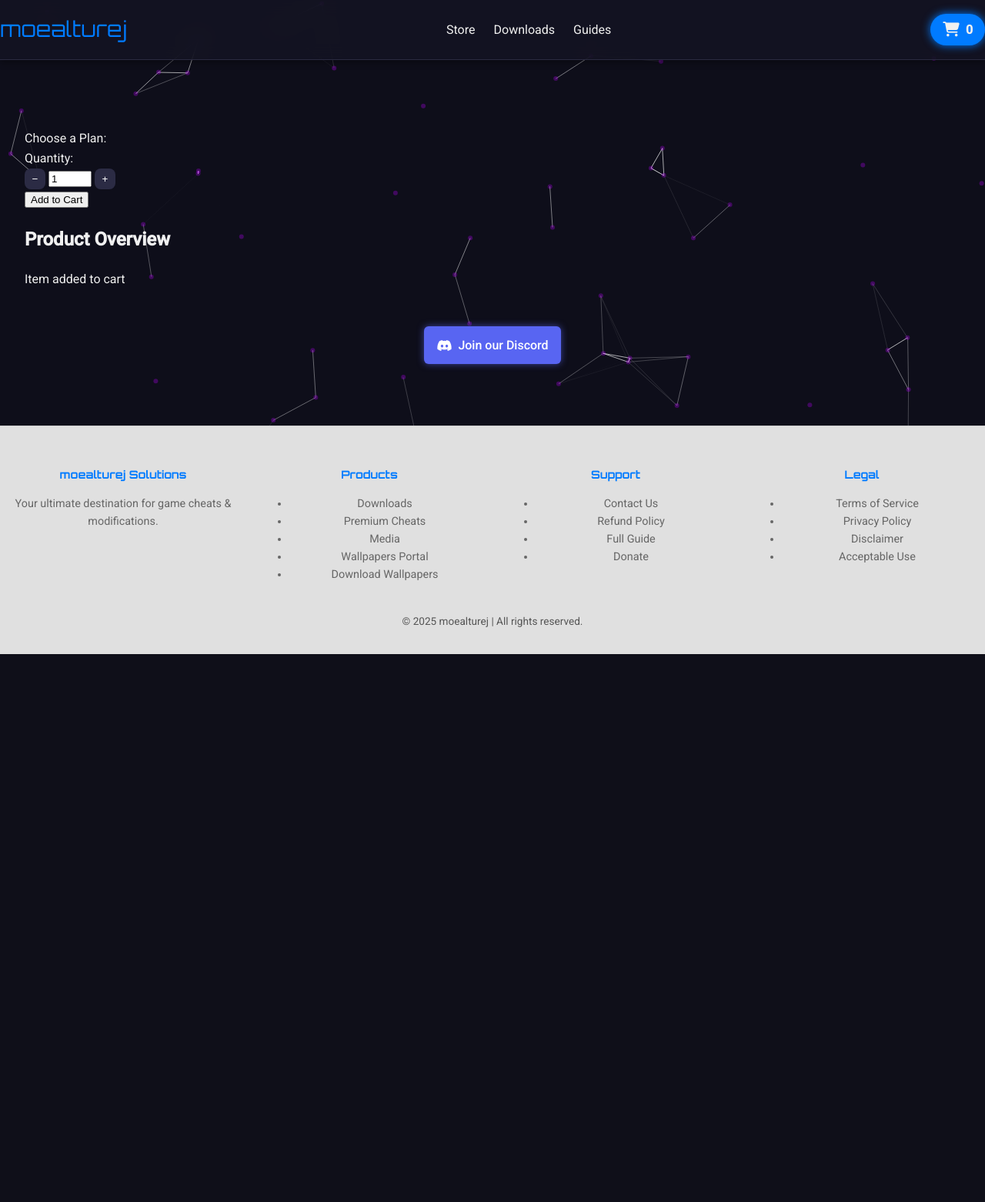
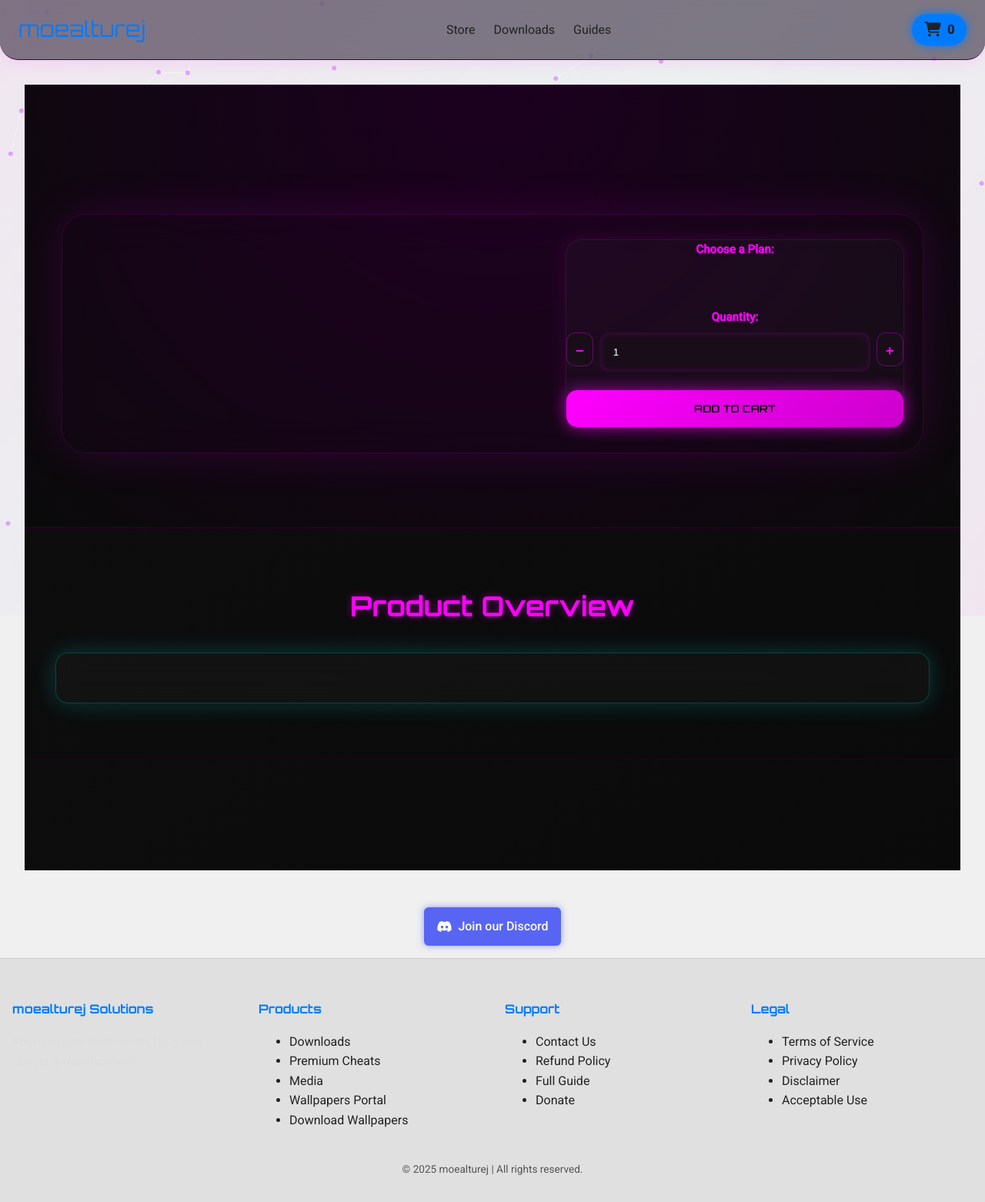
Before and after one commit to moealturej/moealturej-services, a Flask app: template templates/product.html in a window 1280 px wide. Shown: the whole page at 77% size. Before the commit the page ends 850 px from the top, so only its background shows below. Run offline with Flask 3, Linux system fonts and the light colour scheme; the template is opened without the code that fills it, so the values that code supplies are empty.

Commit message:
Update main.css

```diff
--- a/static/css/main.css
+++ b/static/css/main.css
@@ -1,35 +1,90 @@
-body {
-  margin: 0;
+@import url('https://fonts.googleapis.com/css2?family=Orbitron:wght@500;700&family=Roboto:wght@400;500&display=swap');
+
+/* —————————————————————— BASE —————————————————————— */
+.product-page {
+  position: relative;
   font-family: 'Roboto', sans-serif;
-  background-color: #0e0e1a;
-  background-size: cover;
-  background-repeat: no-repeat;
-  background-attachment: fixed;
   color: #f0f0f0;
-  line-height: 1.6;
+  overflow-x: hidden;
+  min-height: 100vh;
+  scroll-behavior: smooth;
 }
 
+.product-page *,
+.product-page *::before,
+.product-page *::after {
+  box-sizing: border-box;
+  margin: 0;
+  padding: 0;
+}
+
+/* —————————————————————— BACKGROUND LAYERS —————————————————————— */
+body::before {
+  content: "";
+  position: fixed;
+  inset: 0;
+  background: linear-gradient(130deg, rgba(255,0,255,0.04), rgba(0,255,255,0.02), rgba(255,0,255,0.04));
+  z-index: -2;
+  pointer-events: none;
+}
+
+#particles-js {
+  position: fixed;
+  inset: 0;
+  z-index: -1;
+  pointer-events: none;
+}
+
+/* —————————————————————— TYPOGRAPHY —————————————————————— */
+h1, h2, h3 {
+  font-family: 'Orbitron', sans-serif;
+  color: #ff00ff;
+  text-shadow: 0 0 6px #ff00ff88;
+  margin-bottom: 0.75rem;
+}
+h1 { font-size: clamp(2rem, 5vw, 3rem); }
+h2 { font-size: clamp(1.5rem, 4vw, 2.5rem); }
+h3 { font-size: clamp(1.2rem, 3vw, 2rem); }
+
+p {
+  line-height: 1.6;
+  color: #ddd;
+  font-size: 1rem;
+  margin-bottom: 1.2rem;
+}
+
+/* —————————————————————— CONTAINER —————————————————————— */
+.container {
+  max-width: 1280px;
+  margin: 0 auto;
+  padding: 2rem 1rem;
+}
+
+/* —————————————————————— HEADER —————————————————————— */
 .site-header {
-  background: rgba(20, 20, 35, 0.8);
-  backdrop-filter: blur(12px);
-  border-bottom: 1px solid #2a2a40;
-  padding: 1rem 0;
-  box-shadow: 0 4px 8px rgba(0, 0, 0, 0.3);
+  position: sticky;
+  top: 0;
+  z-index: 10;
+  backdrop-filter: blur(16px);
+  background: rgba(15,0,25,0.5);
+  border-bottom: 1px solid #440044;
+  padding: 1rem 1.5rem;
+  border-radius: 0 0 1.5rem 1.5rem;
+  box-shadow: 0 0 25px #ff00ff22;
 }
 
 .header-inner {
-  max-width: 1150px;
-  margin: 0 auto;
-  padding: 0 2rem;
   display: flex;
   justify-content: space-between;
   align-items: center;
+  flex-wrap: wrap;
 }
 
 .logo {
   font-family: 'Orbitron', sans-serif;
-  font-size: 1.6rem;
-  color: #ff00c8;
+  font-size: 1.75rem;
+  color: #ff00ff;
+  text-shadow: 0 0 10px #ff00ffcc;
   text-decoration: none;
 }
 
@@ -37,220 +92,335 @@ body {
   list-style: none;
   display: flex;
   gap: 1.5rem;
-  padding: 0;
-  margin: 0;
+  flex-wrap: wrap;
+  margin-top: 0.5rem;
 }
 
 .nav a {
-  color: #fff;
+  color: #ccc;
   text-decoration: none;
   font-weight: 500;
-  transition: color 0.3s ease;
+  position: relative;
+  transition: 0.3s;
+}
+
+.nav a::after {
+  content: "";
+  position: absolute;
+  bottom: -4px;
+  left: 0;
+  height: 2px;
+  width: 0;
+  background: #ff00ff;
+  transition: width 0.3s ease;
 }
 
 .nav a:hover {
-  color: #ff00c8;
+  color: #ff00ff;
+  text-shadow: 0 0 10px #ff00ffaa;
 }
 
-.cart-container {
-  max-width: 1150px;
-  margin: 2rem auto;
-  padding: 0 2rem;
+.nav a:hover::after {
+  width: 100%;
 }
 
-h1 {
-  font-family: 'Orbitron', sans-serif;
-  font-size: 2rem;
-  color: #ff00c8;
-  margin-bottom: 2rem;
+/* —————————————————————— HERO —————————————————————— */
+.hero {
+  background: radial-gradient(circle at top, #1c001f, #0a0a0a);
+  padding: 5rem 1rem 3rem;
+  text-align: center;
+  border-bottom: 1px solid #300030;
+  backdrop-filter: blur(10px);
 }
 
-.cart-list {
+.subtitle {
+  font-size: 1.2rem;
+  color: #bbb;
+  margin-top: 1rem;
+  text-shadow: 0 0 8px #ff00ff44;
+}
+
+/* —————————————————————— PRODUCT —————————————————————— */
+.purchase-panel {
+  margin-top: 2.5rem;
   display: flex;
   flex-direction: column;
-  gap: 1.5rem;
+  gap: 2rem;
+  background: rgba(255,0,255,0.02);
+  border: 1px solid #ff00ff22;
+  border-radius: 2rem;
+  backdrop-filter: blur(25px);
+  box-shadow: 0 0 60px rgba(255,0,255,0.12);
+  padding: 2rem 1.5rem;
+  transition: 0.4s ease;
 }
 
-.cart-item {
-  display: flex;
-  flex-wrap: wrap;
-  gap: 1.25rem;
-  padding: 1rem;
-  border: 1px solid #2a2a40;
-  border-radius: 1rem;
-  background: rgba(255, 255, 255, 0.03);
-  backdrop-filter: blur(6px);
+.product-hero-img {
+  display: block;
+  width: 100%;
+  max-width: 480px;
+  height: auto;
+  border-radius: 1.5rem;
+  box-shadow: 0 0 40px #000;
+  margin: 0 auto;
+  transition: transform 0.4s ease;
 }
 
-.item-thumb img {
-  width: 120px;
-  border-radius: 0.5rem;
-  object-fit: cover;
+.product-hero-img:hover {
+  transform: scale(1.02);
 }
 
-.item-details {
-  flex: 1 1 100%;
+/* —————————————————————— FORM & INPUTS —————————————————————— */
+form {
+  background: rgba(255,255,255,0.025);
+  padding: 1.6rem;
+  border-radius: 1.25rem;
+  border: 1px solid #ffffff0d;
+  box-shadow: 0 0 25px #ff00ff22;
+  max-width: 440px;
+  margin: 0 auto;
 }
 
-.item-actions {
-  flex: 1 1 100%;
-  text-align: right;
+label {
+  display: block;
+  margin: 1rem 0 0.5rem;
+  color: #ff00ff;
+  font-weight: bold;
+  font-size: 0.95rem;
 }
 
-@media (min-width: 768px) {
-  .item-details {
-    flex: 1 1 60%;
-  }
-  .item-actions {
-    flex: 1 1 35%;
-    text-align: right;
-  }
+.quantity-input,
+.custom-select {
+  width: 100%;
+  padding: 1.1rem;
+  border-radius: 12px;
+  border: none;
+  background: #1a0d1a;
+  color: #fff;
+  box-shadow: inset 0 0 10px #ff00ff33;
+  transition: 0.3s ease;
 }
 
-.item-title {
-  margin: 0 0 0.5rem;
-  font-size: 1.25rem;
-  font-weight: 600;
+.quantity-input:focus,
+.custom-select:focus {
+  box-shadow: 0 0 12px #ff00ffaa;
+}
+
+.quantity-selector {
+  display: flex;
+  justify-content: center;
+  gap: 0.5rem;
+  margin-top: 0.5rem;
+}
+
+.qty-btn {
+  background: #1a0d1a;
+  color: #ff00ff;
+  border: 1px solid #ff00ff55;
+  border-radius: 0.75rem;
+  width: 2.75rem;
+  height: 2.75rem;
+  font-size: 1.5rem;
+  cursor: pointer;
+  font-family: 'Orbitron', sans-serif;
+  transition: 0.3s ease;
+}
+
+.qty-btn:hover {
+  background: #2a002a;
+  box-shadow: 0 0 15px #ff00ff99;
+  transform: scale(1.05);
+}
+
+/* —————————————————————— BUTTON —————————————————————— */
+.neon-button {
+  width: 100%;
+  padding: 1rem;
+  margin-top: 1.5rem;
+  font-family: 'Orbitron', sans-serif;
+  font-weight: bold;
+  text-transform: uppercase;
+  background: linear-gradient(135deg, #ff00ff, #cc00cc);
+  color: #0a0a0a;
+  border: none;
+  border-radius: 14px;
+  box-shadow: 0 0 20px #ff00ff99;
+  transition: 0.3s ease;
+}
+
+.neon-button:hover {
+  background: linear-gradient(135deg, #ff3dff, #ff00f2);
+  box-shadow: 0 0 25px #ff00ffcc, 0 0 10px #ff00ffaa;
+  transform: translateY(-2px);
+}
+
+/* —————————————————————— DESCRIPTION BLOCKS —————————————————————— */
+.product-description,
+.refund {
+  background: linear-gradient(145deg, #0d0d0d, #0a0a0a);
+  padding: 2.5rem 1.5rem;
+  border-top: 1px solid #220022;
+}
+
+.section-title {
+  text-align: center;
+  font-size: 2rem;
+  margin-bottom: 2rem;
+  text-shadow: 0 0 10px #ff00ff66;
+}
+
+.description-block {
+  background: rgba(255,255,255,0.03);
+  border: 1px solid #00ffff33;
+  border-radius: 1rem;
+  padding: 2rem;
+  box-shadow: 0 0 30px #00ffff33;
+  backdrop-filter: blur(16px);
+}
+
+/* —————————————————————— PLAN CARDS —————————————————————— */
+.plan-options {
+  display: flex;
+  flex-direction: column;
+  gap: 1rem;
+  margin: 2rem 0;
+  max-width: 100%;
+  padding: 0 0.5rem;
+}
+
+.plan-card input[type="radio"] {
+  position: absolute;
+  opacity: 0;
+  pointer-events: none;
+}
+
+.plan-card label {
+  display: flex;
+  justify-content: space-between;
+  align-items: center;
+  padding: 1rem 1.25rem;
+  background: #1e0032;
+  border: 2px solid #440066;
+  border-radius: 0.75rem;
+  cursor: pointer;
+  font-family: 'Orbitron', sans-serif;
+  color: #ddd;
+  transition: background 0.3s ease, border-color 0.3s ease, box-shadow 0.3s ease;
+}
+
+.plan-card label:hover,
+.plan-card input[type="radio"]:focus + label {
+  background: #2a0048;
+  border-color: #6600aa;
+  box-shadow: 0 4px 12px rgba(102,0,170,0.4);
+}
+
+.plan-card input[type="radio"]:checked + label {
+  background: #6600aa;
+  border-color: #bb00ff;
+  box-shadow: 0 0 12px #bb00ff, inset 0 0 8px rgba(0,0,0,0.4);
   color: #fff;
 }
 
-.item-desc {
-  color: #ccc;
-  font-size: 0.95rem;
-  margin-bottom: 0.75rem;
+.plan-details {
+  display: flex;
+  flex-direction: column;
+  gap: 0.25rem;
 }
 
-.price-qty {
-  display: flex;
-  align-items: center;
-  gap: 1rem;
+.plan-name {
+  font-size: 1.1rem;
+  font-weight: 750;
 }
 
-.item-price {
-  color: #ff00c8;
-  font-weight: bold;
-  font-size: 1rem;
+.plan-price {
+  font-size: 0.9rem;
+  opacity: 0.99;
 }
 
-.qty-form input[type="number"] {
-  width: 60px;
-  padding: 0.4rem;
-  background: #1a1a2e;
-  border: 1px solid #444;
-  color: #fff;
-  border-radius: 0.5rem;
-  text-align: center;
+.plan-card label::before {
+  content: '';
+  width: 1rem;
+  height: 1rem;
+  border: 2px solid #888;
+  border-radius: 50%;
+  margin-right: 1rem;
+  flex-shrink: 0;
+  transition: border-color 0.3s ease, background 0.3s ease;
 }
 
-.qty-btn {
-  background: #2b2b44;
-  color: #fff;
-  border: none;
-  padding: 0.4rem 0.6rem;
-  border-radius: 0.5rem;
-  cursor: pointer;
-  transition: background 0.2s ease;
+.plan-card input[type="radio"]:checked + label::before {
+  background: #fff;
+  border-color: #fff;
 }
 
-.qty-btn:hover {
-  background: #ff00c8;
+/* —————————————————————— CART ICON —————————————————————— */
+.cart-icon {
+  position: relative;
+  color: white;
 }
 
-.item-total {
-  font-weight: bold;
-  color: #fff;
+.cart-icon i {
+  font-size: 1.2rem;
 }
 
-.btn-remove {
-  background: none;
-  border: none;
-  color: #ff5555;
-  cursor: pointer;
-  font-size: 1.3rem;
-  transition: transform 0.2s ease;
+.cart-count {
+  position: absolute;
+  top: -6px;
+  right: -10px;
+  background: #ff00cc;
+  color: white;
+  border-radius: 50%;
+  padding: 2px 6px;
+  font-size: 0.7rem;
+  font-weight: bold;
 }
 
-.btn-remove:hover {
-  transform: scale(1.25);
+/* —————————————————————— CART ALERT —————————————————————— */
+.cart-alert {
+  position: fixed;
+  top: 150px;
+  right: 20px;
+  background: #111;
+  color: #bb00ff;
+  border: 2px solid #bb00ff;
+  padding: 12px 18px;
+  font-family: 'Orbitron', sans-serif;
+  font-size: 14px;
+  border-radius: 10px;
+  box-shadow: 0 0 15px #bb00ff;
+  z-index: 9999;
+  opacity: 0;
+  pointer-events: none;
+  transition: opacity 0.3s ease-in-out;
 }
 
-.cart-summary {
-  margin-top: 2rem;
-  margin-left: auto;
-  max-width: 400px;
-  padding: 1.5rem;
-  border-radius: 1rem;
-  background: rgba(255, 255, 255, 0.05);
-  border: 1px solid #2a2a40;
-  backdrop-filter: blur(10px);
+.cart-alert.show {
+  opacity: 1;
+  pointer-events: auto;
 }
 
-.summary-row {
-  display: flex;
-  justify-content: space-between;
-  padding: 0.5rem 0;
-  font-size: 1rem;
-  color: #eee;
+/* —————————————————————— RESPONSIVE —————————————————————— */
+@media (min-width: 768px) {
+  .purchase-panel {
+    flex-direction: row;
+    align-items: flex-start;
   }
 
-.total-row {
-  font-size: 1.2rem;
-  font-weight: bold;
-  color: #ff00c8;
-  border-top: 1px solid #333;
-  margin-top: 1rem;
-  padding-top: 1rem;
+  .product-hero-img,
+  form {
+    flex: 1;
   }
 
-.empty-cart {
-  text-align: center;
-  color: #aaa;
-  font-size: 1.1rem;
-  margin-top: 3rem;
+  .header-inner {
+    flex-wrap: nowrap;
   }
 
-.empty-cart a {
-  color: #ff00c8;
-  text-decoration: none;
+  .hero {
+    padding: 6rem 2rem 4rem;
   }
 
-footer {
-  margin-top: 4rem;
-  text-align: center;
-  padding: 2rem;
-  font-size: 0.9rem;
-  color: #666;
-  background: #111;
+  .section-title {
+    font-size: 2.25rem;
   }
-
-#particles-js {
-  position: fixed;
-  top: 0;
-  left: 0;
-  width: 100%;
-  height: 100%;
-  z-index: -1;
 }
-
-.checkout-button {
-  margin-top: 2rem;
-  text-align: right;
-}
-
-.btn-proceed {
-  background: #ff007f;
-  color: #fff;
-  font-family: 'Orbitron', sans-serif;
-  font-weight: 700;
-  padding: 12px 24px;
-  border: none;
-  border-radius: 12px;
-  cursor: pointer;
-  transition: background 0.3s ease, box-shadow 0.3s ease;
-  box-shadow: 0 0 10px #ff007f;
-}
-
-.btn-proceed:hover {
-  background: #e60073;
-  box-shadow: 0 0 16px #ff3399;
-}
```
Lines whose indentation alone changed are shown as unchanged.
